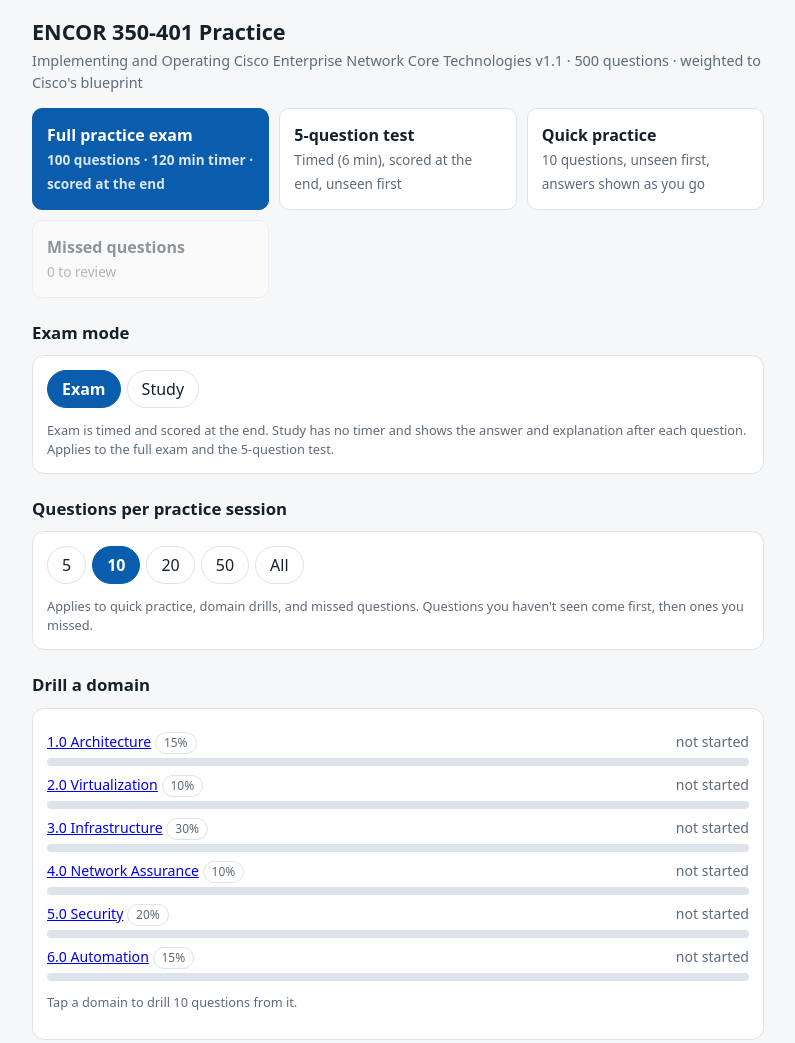
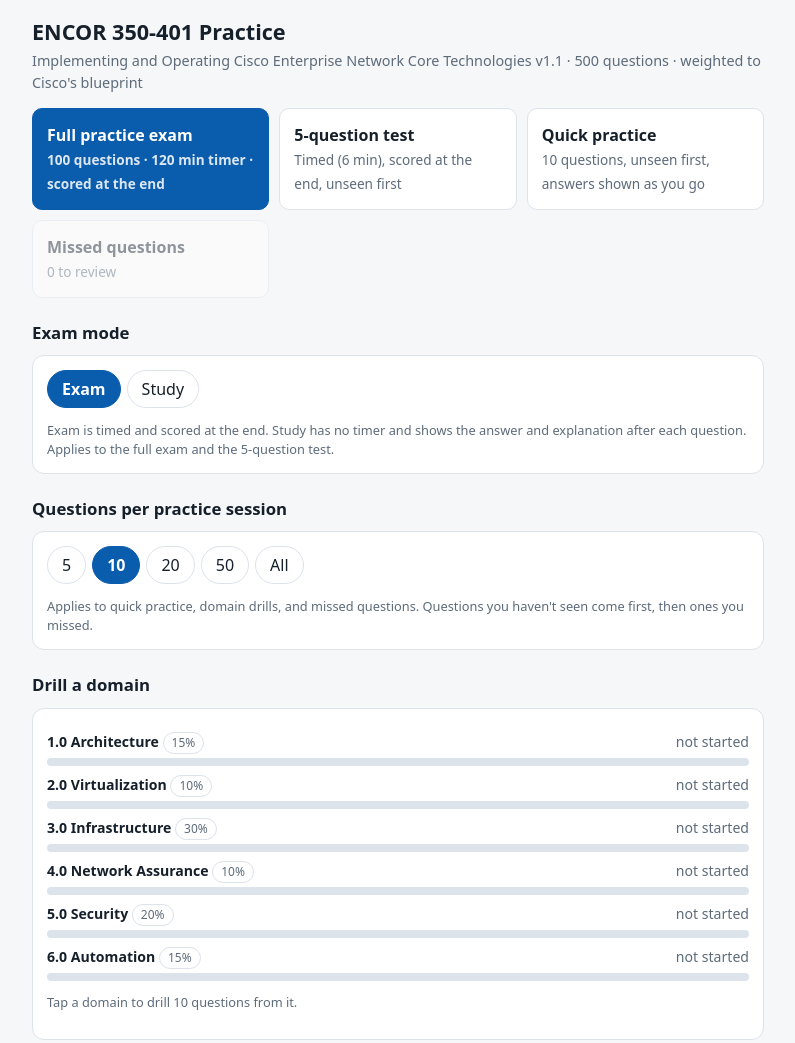
Before and after one commit to cburdette90/encor, a plain HTML site: page index.html in a window 1280 px wide. Shown: the top 1043 px of the page, without its empty margins (242-1037 px from the left). Drawn offline with Linux system fonts and the light colour scheme.

Commit message:
Make domain drill names readable in dark mode
Co-Authored-By: Claude Opus 5.5 <noreply@anthropic.com>
Claude-Session: https://claude.ai/code/session_011AHcG4b7mAPP5MnaB6gK71

```diff
--- a/index.html
+++ b/index.html
@@ -37,6 +37,8 @@ button:disabled{opacity:.45;cursor:default}
 .spacer{flex:1}
 .dom{margin:8px 0}
 .dom .lbl{display:flex;justify-content:space-between;font-size:.88rem}
+.dom .lbl a{color:var(--ink);font-weight:600;text-decoration:none}
+.dom .lbl a:hover,.dom .lbl a:active{color:var(--brand);text-decoration:underline}
 .bar{height:8px;background:var(--line);border-radius:6px;overflow:hidden;margin-top:4px}
 .bar i{display:block;height:100%;background:var(--brand)}
 .muted{color:var(--muted)}
```
